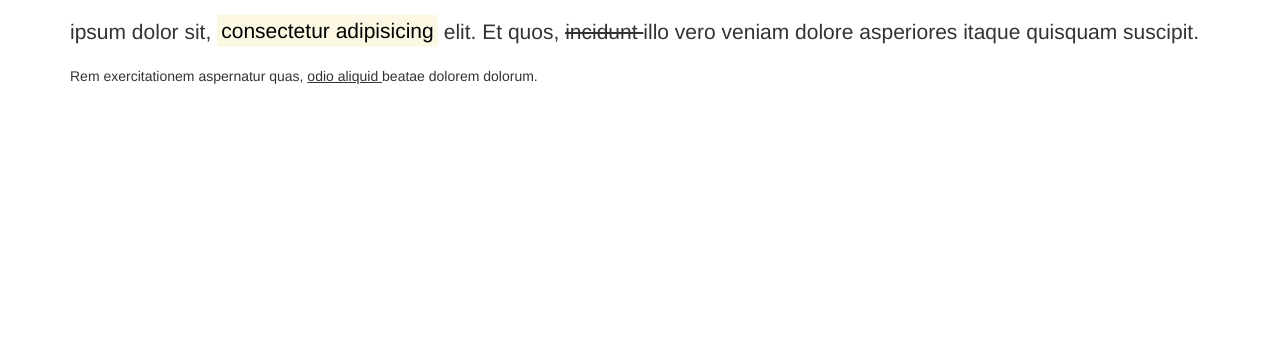
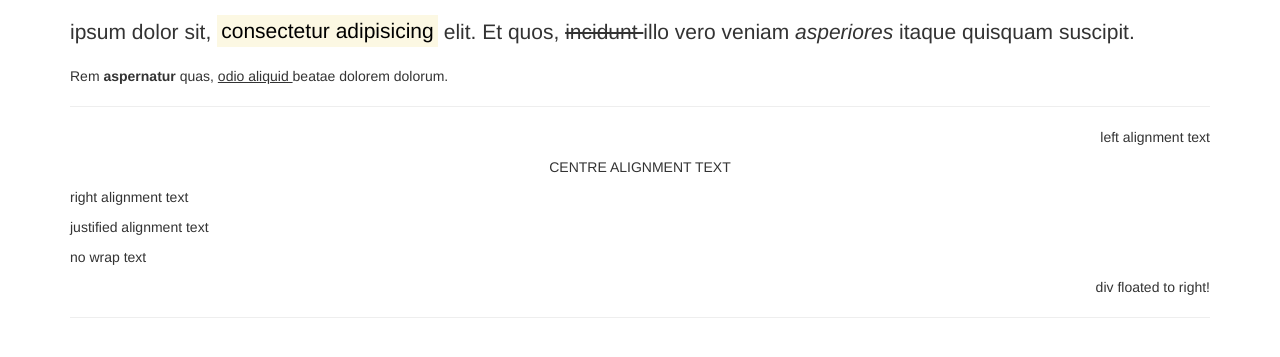
Before and after one commit to Gajiabraham/Bootstrap, a plain HTML site: page index.html in a window 1280 px wide. Shown: the part 93-450 px from the top of the page. Drawn offline with nearby package versions, Linux system fonts and the light colour scheme.

Commit message:
Alignment, Transformation and Float
this section contains changes to text with respect to alignment, transforms and floating.

```diff
--- a/index.html
+++ b/index.html
@@ -14,8 +14,27 @@
     <h1 class="page-header">Hello, world! <small>Secondary text</small></h1>
     <p>
     <p class="lead"> ipsum dolor sit, <mark>consectetur adipisicing</mark> elit.
-    Et quos, <del> incidunt </del>illo vero veniam dolore asperiores itaque quisquam suscipit.</p>
-    Rem exercitationem aspernatur quas, <u> odio aliquid </u>beatae dolorem dolorum.</p>
+    Et quos, <del> incidunt </del>illo vero veniam <em>asperiores</em>  itaque quisquam suscipit.</p>
+    Rem <strong> aspernatur</strong> quas, <u> odio aliquid </u>beatae dolorem dolorum.</p>
+
+    <hr>
+
+    <!----------------Alignment & Transformation-->
+    <p class="text-right text-lowercase">left alignment text</p>
+    <p class="text-center text-uppercase">centre alignment text</p>
+    <p class="text-left">right alignment text</p>
+    <p text-justified>justified alignment text</p>
+    <p class="text-nowrap"> no wrap text</p>
+
+<!---------------------Float---------------------->
+<div class="pull-right">
+div floated to right!
+</div>
+<!--------Clear float------->
+<div class="clearfix"></div>
+<hr>
+
+
 </div>
 
 
```
